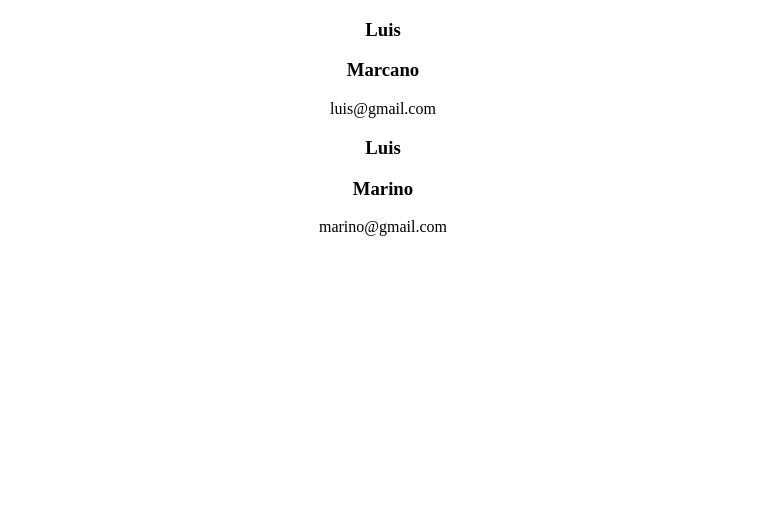
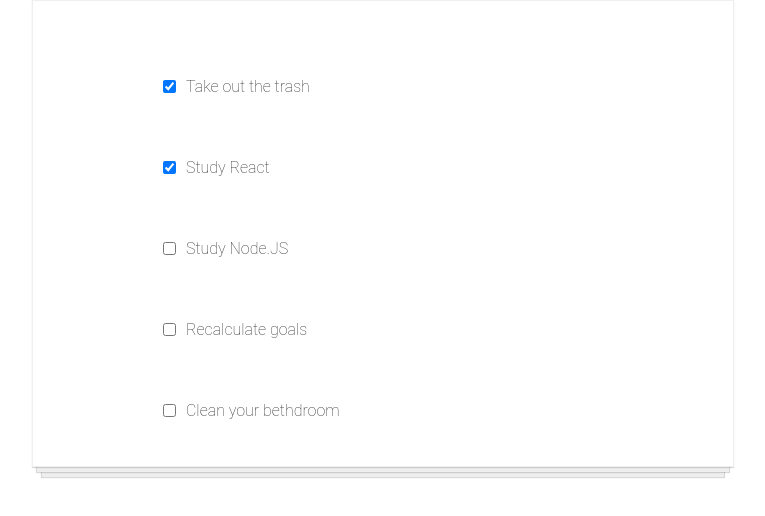
Before and after one commit to Luijom98/ReactJS_Course, a React (Create React App) app: page / in a window 1280 px wide. Shown: the top 516 px of the page, without its empty margins (257-1022 px from the left). Built offline with nearby package versions, Linux system fonts and the light colour scheme.

Commit message:
using state in todosItems

```diff
--- a/components/TodoItem.js
+++ b/components/TodoItem.js
@@ -1,8 +1,8 @@
-function TodoItem() {
+function TodoItem(props) {
   return (
     <div className="todo-item">
-      <input type="checkbox" />
-      <p>Placeholder text here</p>
+      <input type="checkbox" checked={props.item.completed} />
+      <p>{props.item.text}</p>
     </div>
   );
 }
--- a/src/App.js
+++ b/src/App.js
@@ -1,8 +1,21 @@
 import React from "react";
 import TodoItem from "../components/TodoItem";
+import todosData from "./todosData";
 
-function App() {
-  return <div className="todo-list"></div>;
+class App extends React.Component {
+  constructor() {
+    super();
+    this.state = {
+      todos: todosData
+    };
+  }
+
+  render() {
+    const todoItems = this.state.todos.map((item) => (
+      <TodoItem key={item.key} item={item} />
+    ));
+    return <div className="todo-list">{todoItems}</div>;
+  }
 }
 
 export default App;
--- a/src/index.js
+++ b/src/index.js
@@ -1,7 +1,7 @@
 import React from "react";
 import ReactDOM from "react-dom";
 import App from "./App";
-import PropsPractice from "./propsPractice";
+// import PropsPractice from "./propsPractice";
 import "./styles.css";
 
-ReactDOM.render(<PropsPractice />, document.getElementById("root"));
+ReactDOM.render(<App />, document.getElementById("root"));
--- /dev/null
+++ b/src/todosData.js
@@ -0,0 +1,29 @@
+const todosData = [
+  {
+    id: 1,
+    text: "Take out the trash",
+    completed: true
+  },
+  {
+    id: 2,
+    text: "Study React",
+    completed: true
+  },
+  {
+    id: 3,
+    text: "Study Node.JS",
+    completed: false
+  },
+  {
+    id: 4,
+    text: "Recalculate goals",
+    completed: false
+  },
+  {
+    id: 5,
+    text: "Clean your bethdroom",
+    completed: false
+  }
+];
+
+export default todosData;
```
